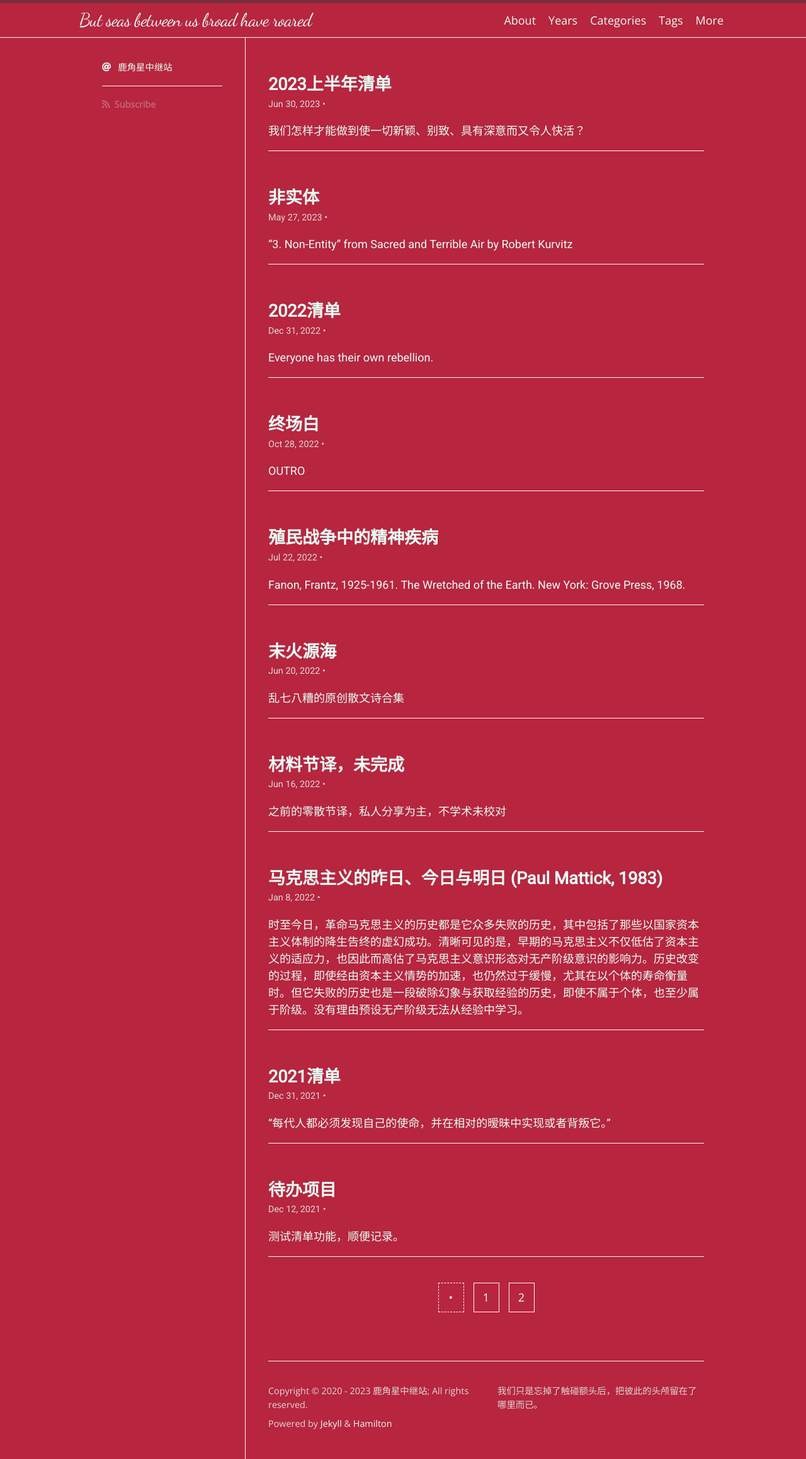
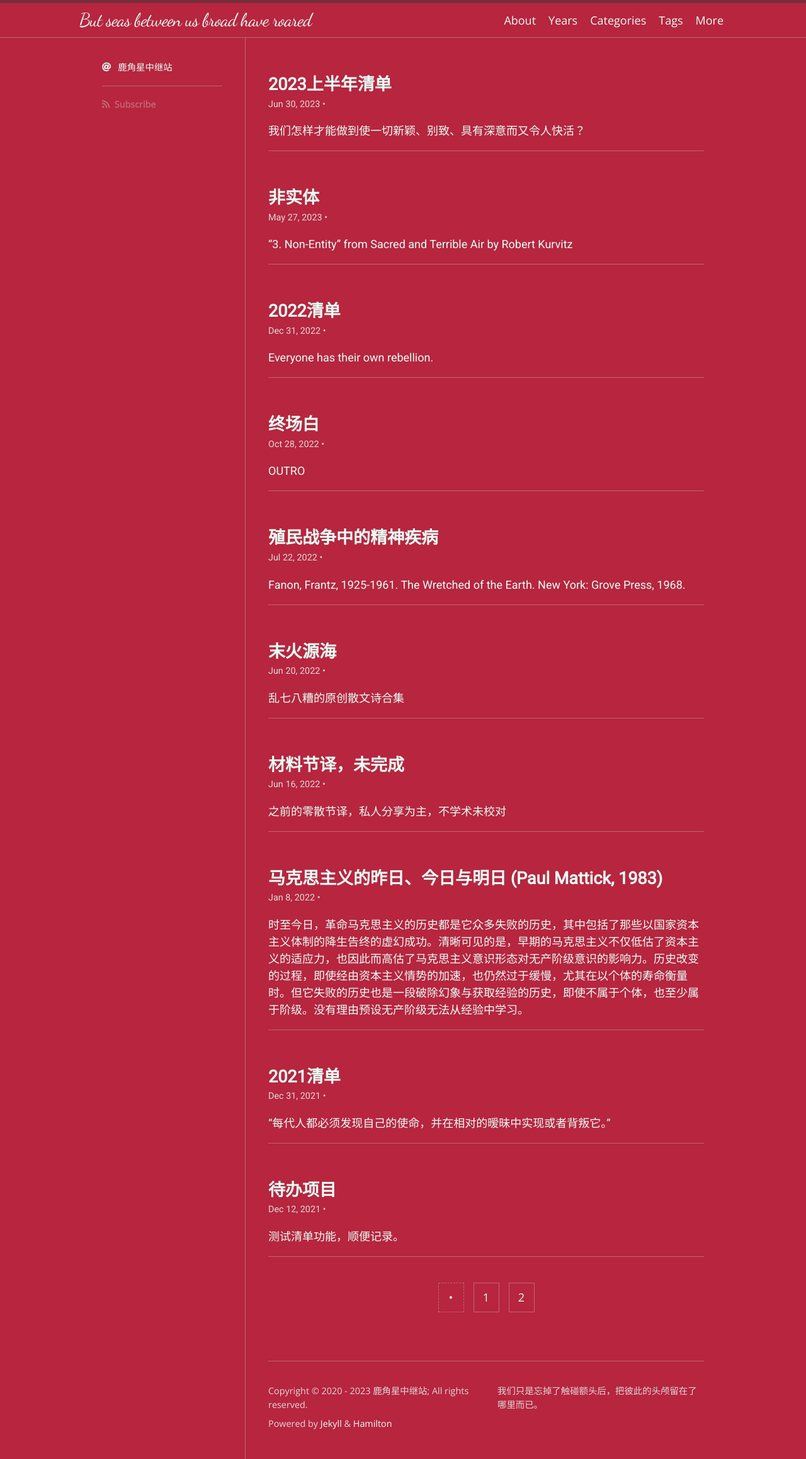
Before and after one commit to scatterdclouds/scatterdclouds.github.io, a Jekyll site: the page built from index.html, in a window 1280 px wide. Shown: the whole page at 63% size. Built offline with Jekyll 4.4.1, drawn with Linux system fonts in a browser that asks for light colours; nearby versions of some CDN libraries; some web fonts are replaced; the list of posts is cut into pages by our own code; comment, search, counter and statistics services are not loaded.

Commit message:
Update redwhite.scss

```diff
--- a/_sass/hamilton/skins/redwhite.scss
+++ b/_sass/hamilton/skins/redwhite.scss
@@ -4,7 +4,7 @@ $background-color:      #B7253F !default;
 $code-background-color: #f8f8f8 !default;
 
 $border-color:          #C36372 !default;
-$border-color-light:    lighten($border-color, 40%) !default;
+$border-color-light:    #C36372 !default;
 $border-color-dark:     darken($border-color, 25%) !default;
 
 $link-base-color:       #E4FFF5 !default;
```
